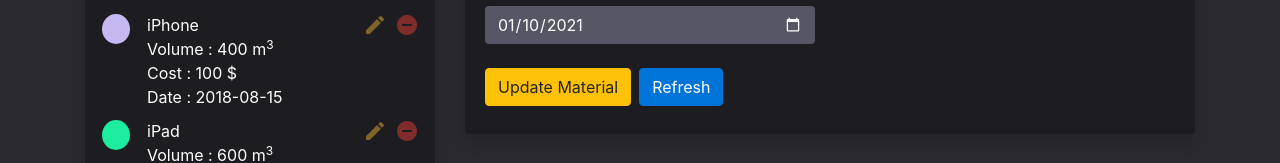
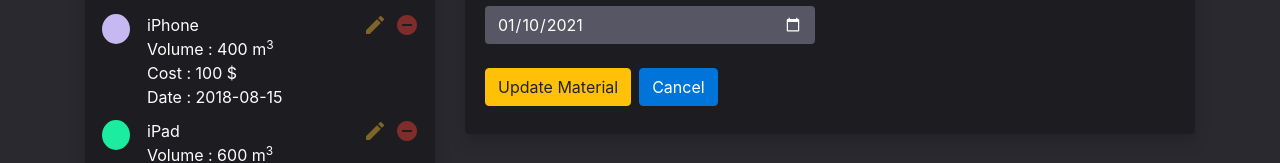
Before and after one commit to kushagra7/material-calculator, a React (Create React App) app: page /materials/edit/1 in a window 1280 px wide. Shown: the part 364-527 px from the top of the page. Built offline with nearby package versions, Linux system fonts and the light colour scheme.

Commit message:
refactored cancel button

```diff
--- a/src/components/materials/EditMaterial.js
+++ b/src/components/materials/EditMaterial.js
@@ -42,7 +42,7 @@ const EditMaterial = () => {
     };
 
     function refreshPage() {
-        window.location.reload();
+        history.push('/')
     }
 
     return (
@@ -134,7 +134,7 @@ const EditMaterial = () => {
                     <div class='row'>
                         <div class='col'>
                             <button id="btn" className='btn btn-warning mb-2 mr-2' type='submit'> Update Material</button>
-                            <button id="btn" className='btn btn-primary mb-2 mr-2' onClick={refreshPage}> Refresh</button>
+                            <button id="btn" className='btn btn-primary mb-2 mr-2' onClick={refreshPage}> Cancel</button>
                         </div>
                     </div>
                 </form>
```
